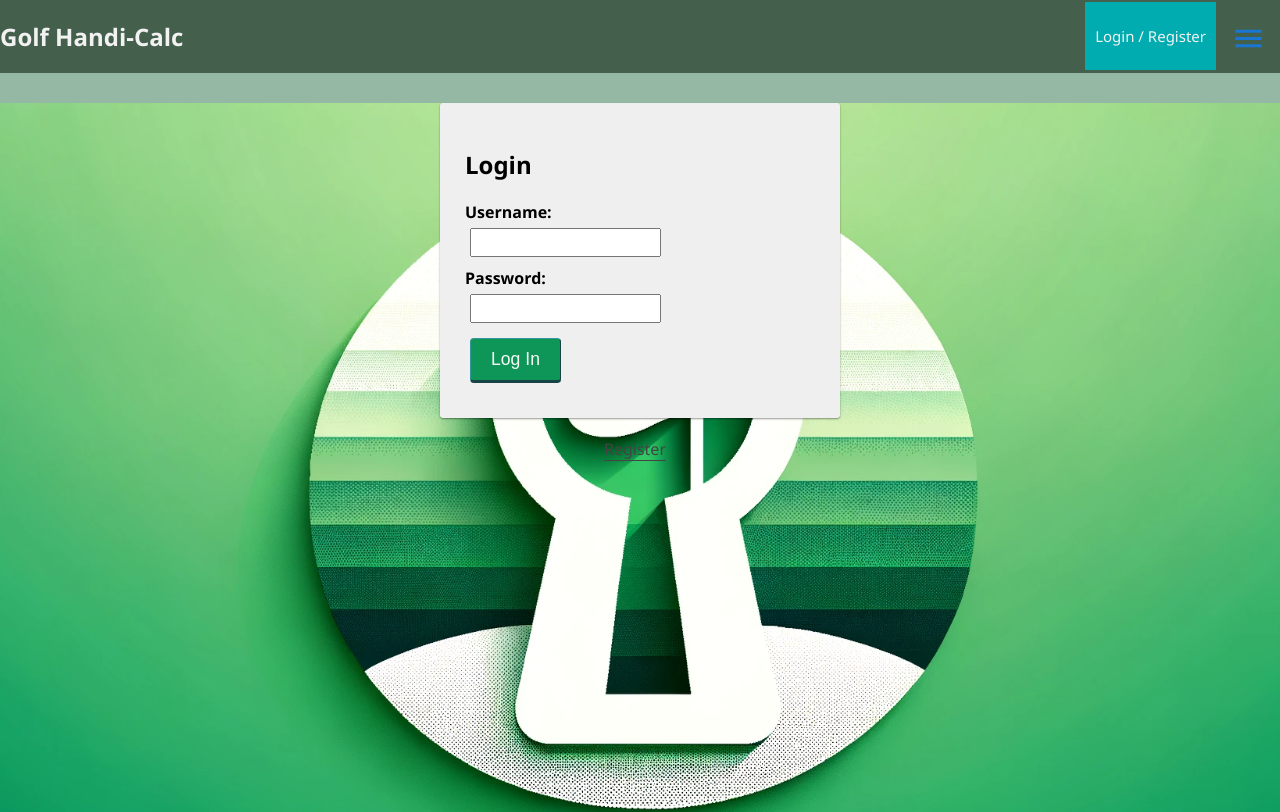
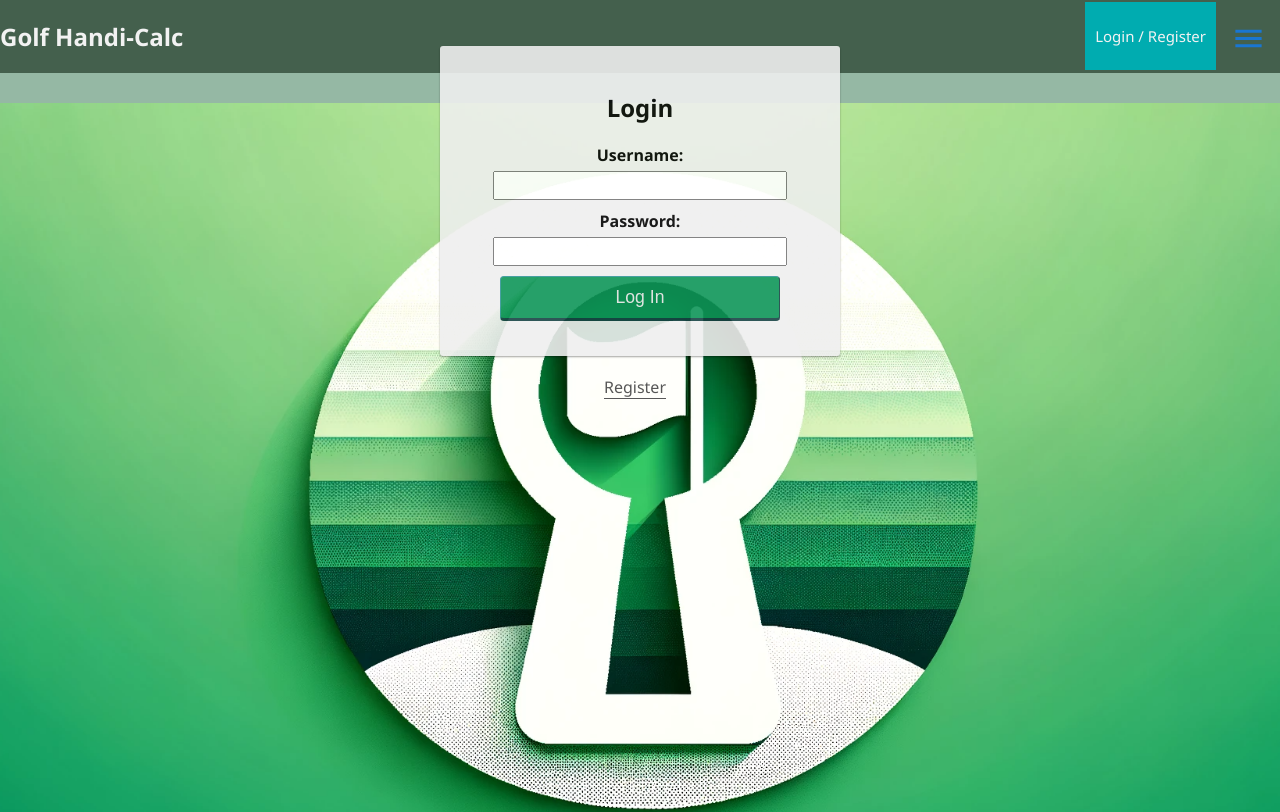
Before and after one commit to Kennyfergy/Golf-Handi-Calc, a React (Create React App) app: page /#/user in a window 1280 px wide. Shown: the top 812 px of the page. Built offline with nearby package versions, Linux system fonts and the light colour scheme; no server answers.

Commit message:
fixed the login page with the background interfering with login

```diff
--- a/src/components/LoginPage/LoginPage.css
+++ b/src/components/LoginPage/LoginPage.css
@@ -3,5 +3,22 @@
   background-size: cover;
   background-repeat: no-repeat;
   background-position: center center;
+  padding-top: 0;
   height: 100vh;
 }
+
+.login-form {
+  opacity: 0.9; /*  0 is fully transparent and 1 is fully opaque. */
+  display: flex;
+  flex-direction: column;
+  align-items: center;
+  text-align: center;
+  height: 30%;
+  justify-content: center;
+}
+.login-form input {
+  width: 80%;
+  margin-left: auto;
+  margin-right: auto;
+  display: block;
+}
--- a/src/components/LoginPage/LoginPage.jsx
+++ b/src/components/LoginPage/LoginPage.jsx
@@ -7,7 +7,8 @@ function LoginPage() {
   const history = useHistory();
 
   return (
-    <div className="login-background">
+    <header className="login-background">
+      <div className="login-form">
         <LoginForm />
         {/* <div style={{ backgroundImage: `url(${backgroundImage})` }}> */}
         <center>
@@ -22,6 +23,7 @@ function LoginPage() {
           </button>
         </center>
       </div>
+    </header>
   );
 }
 
--- a/src/components/UserPage/UserPage.css
+++ b/src/components/UserPage/UserPage.css
@@ -1,8 +1,31 @@
 .userPageBackground {
-  background-image: url("../Images//Golf6.png");
+  background-image: url("../Images/Golf6.png");
   background-size: cover;
   background-repeat: no-repeat;
   background-position: center center;
   height: 100vh;
+  padding: 20px;
+  display: flex;
+  flex-direction: column;
+  justify-content: flex-start;
+  align-items: center;
 }
-/* /Users/kenny/Desktop/EDA/Tier2/Golf-Handi-Calc/public/Golf2.png */
+
+.infoBox {
+  width: 250px;
+  height: 150px;
+  border: 1px solid #ddd;
+  padding: 20px;
+  margin: 10px;
+  display: flex;
+  flex-direction: column;
+  align-items: center;
+  justify-content: center;
+  background-color: rgba(
+    247,
+    247,
+    247,
+    0.7
+  ); /* Adjusted transparency for more translucence */
+  box-shadow: 0px 2px 5px rgba(0, 0, 0, 0.3);
+}
--- a/src/components/UserPage/UserPage.jsx
+++ b/src/components/UserPage/UserPage.jsx
@@ -1,6 +1,7 @@
 import React, { useEffect } from "react";
 import { useSelector, useDispatch } from "react-redux";
 import "./UserPage.css";
+import { Box, Typography } from "@mui/material";
 
 function UserPage() {
   const dispatch = useDispatch();
@@ -24,11 +25,35 @@ function UserPage() {
 
   return (
     <div className="userPageBackground">
-      <h2>Welcome, {user.username}!</h2>
-      <p>Your ID is: {user.id}</p>
-      <p>Handicap Index: {user.user_handicap}</p>
-      <p>Rounds Played: {round.length}</p>
-      <p>Courses Played: {numberOfUniqueCoursesPlayed}</p>
+      <div>
+        <Typography variant="h3" gutterBottom>
+          Welcome, {user.username}!
+        </Typography>
+      </div>
+      {/* <Typography variant="body1" gutterBottom>
+        Your ID is: {user.id}
+      </Typography> */}
+
+      <Box className="infoBox">
+        <Typography variant="h6" gutterBottom>
+          Handicap Index:
+        </Typography>
+        <Typography variant="h4">{user.user_handicap}</Typography>
+      </Box>
+
+      <Box className="infoBox">
+        <Typography variant="h6" gutterBottom>
+          Rounds Played:
+        </Typography>
+        <Typography variant="h4">{round.length}</Typography>
+      </Box>
+
+      <Box className="infoBox">
+        <Typography variant="h6" gutterBottom>
+          Courses Played:
+        </Typography>
+        <Typography variant="h4">{numberOfUniqueCoursesPlayed}</Typography>
+      </Box>
     </div>
   );
 }
```
Lines whose indentation alone changed are shown as unchanged.
